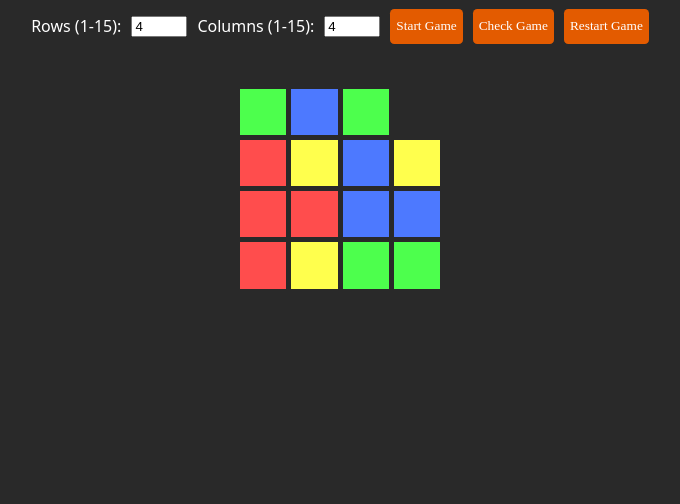
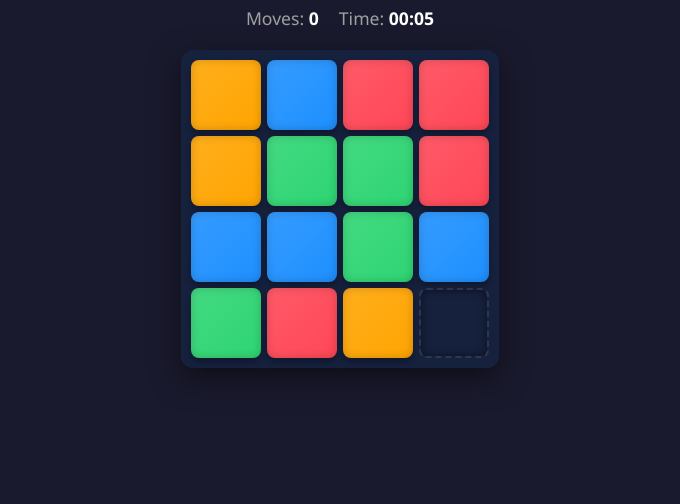
Before and after one commit to webhtm/color-slide, a plain HTML site: page index.htm in a window 1280 px wide. Shown: the part 296-800 px from the top of the page, without its empty margins (300-980 px from the left). Drawn offline with Linux system fonts and the light colour scheme.

Commit message:
Update index.htm

```diff
--- a/index.htm
+++ b/index.htm
@@ -3,242 +3,395 @@
 <head>
     <meta charset="UTF-8">
     <meta name="viewport" content="width=device-width, initial-scale=1.0">
-    <title>Color Sorting Sliding Game</title>
+    <title>Color Sliding Game</title>
     <style>
+        :root {
+            --bg-color: #1a1a2e;
+            --panel-color: #16213e;
+            --accent-color: #e94560;
+            --text-color: #ecf0f1;
+            --tile-shadow: 0 4px 6px rgba(0, 0, 0, 0.3);
+        }
+
         body {
-            font-family: system-ui, -apple-system, BlinkMacSystemFont, 'Segoe UI', Roboto, Oxygen, Ubuntu, Cantarell, 'Open Sans', 'Helvetica Neue', sans-serif;
+            font-family: 'Segoe UI', Roboto, Helvetica, Arial, sans-serif;
             display: flex;
             flex-direction: column;
             align-items: center;
             justify-content: center;
-            height: 100vh;
+            min-height: 100vh;
             margin: 0;
-            background-color: #292929;
-            color: white;
+            background-color: var(--bg-color);
+            color: var(--text-color);
         }
 
         h1 {
-            margin-bottom: 20px;
+            margin-bottom: 10px;
+            font-weight: 300;
+            letter-spacing: 2px;
+            text-transform: uppercase;
+            text-shadow: 0 2px 10px rgba(233, 69, 96, 0.5);
         }
 
-        #game-container {
+        .stats-bar {
+            display: flex;
+            gap: 20px;
+            margin-bottom: 20px;
+            font-size: 1.1rem;
+            color: #a0a0a0;
+        }
+
+        .stat-value {
+            color: white;
+            font-weight: bold;
+        }
+
+        #game-board {
+            padding: 10px;
+            background-color: var(--panel-color);
+            border-radius: 12px;
+            box-shadow: 0 10px 30px rgba(0,0,0,0.5);
             display: grid;
-            gap: 5px;
-            margin-top: 20px;
+            gap: 6px;
+            /* Transitions for smooth resizing */
+            transition: all 0.3s ease;
         }
 
         .block {
             display: flex;
             justify-content: center;
             align-items: center;
-            font-size: 24px;
-            color: #fff;
+            border-radius: 8px;
             cursor: pointer;
-            transition: transform 0.3s;
+            font-weight: bold;
+            font-size: 0; /* Hide text, rely on color */
+            box-shadow: inset 0 0 10px rgba(0,0,0,0.2), var(--tile-shadow);
+            transition: transform 0.1s, filter 0.2s;
+            position: relative;
+            overflow: hidden;
         }
 
-        .red { background-color: #ff4d4d; }
-        .blue { background-color: #4d79ff; }
-        .green { background-color: #4dff4d; }
-        .yellow { background-color: #ffff4d; color: #000; }
+        .block:hover {
+            filter: brightness(1.1);
+            transform: scale(0.98);
+        }
+
+        .block::after {
+            content: '';
+            position: absolute;
+            top: 0; left: 0; right: 0; bottom: 0;
+            background: linear-gradient(135deg, rgba(255,255,255,0.1) 0%, rgba(255,255,255,0) 100%);
+        }
+
+        /* Dynamic Colors based on ID */
+        .color-0 { background-color: #ff4757; } /* Red */
+        .color-1 { background-color: #2ed573; } /* Green */
+        .color-2 { background-color: #1e90ff; } /* Blue */
+        .color-3 { background-color: #ffa502; } /* Orange */
+        .color-4 { background-color: #9b59b6; } /* Purple */
+        .color-5 { background-color: #00cec9; } /* Teal */
+        .color-6 { background-color: #ff7f50; } /* Coral */
+        .color-7 { background-color: #7bed9f; } /* Lime */
 
         .empty {
-            background-color: #292929;
+            background-color: transparent;
+            box-shadow: inset 0 0 10px rgba(0,0,0,0.5);
             cursor: default;
+            border: 2px dashed rgba(255,255,255,0.1);
+        }
+        .empty:hover { transform: none; filter: none; }
+        .empty::after { display: none; }
+
+        form {
+            margin-bottom: 25px;
+            background: var(--panel-color);
+            padding: 15px 25px;
+            border-radius: 50px;
+            box-shadow: 0 5px 15px rgba(0,0,0,0.2);
+            display: flex;
+            align-items: center;
+            gap: 15px;
+            flex-wrap: wrap;
+            justify-content: center;
         }
 
-        form {
-            margin-bottom: 20px;
+        input {
+            background: rgba(255,255,255,0.1);
+            border: 1px solid rgba(255,255,255,0.2);
+            padding: 8px 12px;
+            border-radius: 6px;
+            color: white;
+            width: 50px;
             text-align: center;
-            display: flex;
-            flex-wrap: wrap;
-            justify-content: center;
-            align-items: center;
-        }
-
-        label, input, button {
-            margin: 5px;
         }
 
         button {
-            background-color: #e35b00;
+            background-color: var(--accent-color);
             color: white;
-            font-family: Heebo;
             border: none;
-            border-radius: 4.3px;
-            height: 35px;
+            padding: 10px 20px;
+            border-radius: 20px;
+            font-weight: bold;
+            cursor: pointer;
+            transition: transform 0.2s, background-color 0.2s;
+            text-transform: uppercase;
+            font-size: 0.9rem;
         }
 
-        #buttons-container {
+        button:hover {
+            background-color: #ff6b81;
+            transform: translateY(-2px);
+            box-shadow: 0 5px 15px rgba(233, 69, 96, 0.4);
+        }
+
+        button:active {
+            transform: translateY(0);
+        }
+
+        /* Modal for winning */
+        .modal {
+            position: fixed;
+            top: 0; left: 0; width: 100%; height: 100%;
+            background: rgba(0,0,0,0.8);
             display: flex;
             justify-content: center;
             align-items: center;
-            margin-top: 10px;
+            opacity: 0;
+            pointer-events: none;
+            transition: opacity 0.3s;
+            z-index: 10;
+        }
+        .modal.active { opacity: 1; pointer-events: auto; }
+        .modal-content {
+            background: var(--panel-color);
+            padding: 40px;
+            border-radius: 15px;
+            text-align: center;
+            border: 1px solid var(--accent-color);
         }
     </style>
 </head>
 <body>
-    <h1>Color Sorting Sliding Game</h1>
-    <form id="size-form">
-        <label for="rows">Rows (1-15):</label>
-        <input type="number" id="rows" name="rows" min="1" max="15" value="4"placeholder="Rows">
-        <label for="columns">Columns (1-15):</label>
-        <input type="number" id="columns" name="columns" min="1" max="15" value="4" placeholder="Lines">
-        <button type="submit">Start Game</button>
-        <button type="button" id="check-btn" style="display: none;">Check Game</button>
-        <button type="button" id="restart-btn" style="display: none;">Restart Game</button>
+
+    <h1>Color Slide</h1>
+
+    <form id="settings-form">
+        <label>Size:</label>
+        <input type="number" id="grid-size" min="3" max="8" value="4" title="Grid Size (NxN)">
+        <button type="submit">New Game</button>
     </form>
-    <div id="game-container"></div>
+
+    <div class="stats-bar">
+        <div>Moves: <span id="move-count" class="stat-value">0</span></div>
+        <div>Time: <span id="time-count" class="stat-value">00:00</span></div>
+    </div>
+
+    <div id="game-board"></div>
+
+    <div id="win-modal" class="modal">
+        <div class="modal-content">
+            <h2 style="color: var(--accent-color)">Sorted!</h2>
+            <p>You organized the colors in <span id="final-moves">0</span> moves.</p>
+            <button onclick="document.getElementById('win-modal').classList.remove('active'); initGame();">Play Again</button>
+        </div>
+    </div>
 
     <script>
-        const colors = ['red', 'blue', 'green', 'yellow'];
-        let blocks = [];
-        let emptyIndex;
-        let rows = 4;
-        let columns = 4;
+        // -- Configuration --
+        let gridSize = 4;
+        let blocks = []; // Array storing color IDs
+        let emptyIndex = -1;
+        let moves = 0;
+        let timerInterval;
+        let seconds = 0;
+        let isGameActive = false;
 
-        const gameContainer = document.getElementById('game-container');
-        const restartButton = document.getElementById('restart-btn');
-        const checkButton = document.getElementById('check-btn');
+        const board = document.getElementById('game-board');
+        const moveDisplay = document.getElementById('move-count');
+        const timeDisplay = document.getElementById('time-count');
 
-        document.getElementById('size-form').addEventListener('submit', (event) => {
-            event.preventDefault();
-            rows = parseInt(document.getElementById('rows').value);
-            columns = parseInt(document.getElementById('columns').value);
-            createBlocks();
+        // Extended palette for larger grids
+        const MAX_COLORS = 8;
+
+        document.getElementById('settings-form').addEventListener('submit', (e) => {
+            e.preventDefault();
+            const input = parseInt(document.getElementById('grid-size').value);
+            if(input >= 3 && input <= 8) {
+                gridSize = input;
+                initGame();
+            } else {
+                alert("Please choose a size between 3 and 8.");
+            }
         });
 
-        function shuffle(array) {
-            for (let i = array.length - 1; i > 0; i--) {
-                const j = Math.floor(Math.random() * (i + 1));
-                [array[i], array[j]] = [array[j], array[i]];
+        function initGame() {
+            // Reset Stats
+            moves = 0;
+            seconds = 0;
+            isGameActive = true;
+            stopTimer();
+            startTimer();
+            updateStats();
+            document.getElementById('win-modal').classList.remove('active');
+
+            // Setup CSS Grid
+            board.style.gridTemplateColumns = `repeat(${gridSize}, 1fr)`;
+            board.style.gridTemplateRows = `repeat(${gridSize}, 1fr)`;
+
+            // Adjust board size based on grid size (responsiveness)
+            const tileSize = gridSize > 5 ? 50 : 70;
+            board.style.width = `${gridSize * tileSize + (gridSize-1)*6}px`;
+            board.style.height = `${gridSize * tileSize + (gridSize-1)*6}px`;
+
+            // 1. Create a SOLVED state first
+            // Each ROW will have a unique color.
+            // Row 0 = Color 0, Row 1 = Color 1, etc.
+            // The last cell (bottom right) is empty.
+            blocks = [];
+            for (let r = 0; r < gridSize; r++) {
+                for (let c = 0; c < gridSize; c++) {
+                    if (r === gridSize - 1 && c === gridSize - 1) {
+                        blocks.push('empty');
+                    } else {
+                        // Assign color based on ROW index (r)
+                        // Use modulo to cycle colors if grid > palette size
+                        blocks.push(r % MAX_COLORS);
+                    }
+                }
+            }
+            emptyIndex = blocks.length - 1;
+
+            // 2. Scramble the board using VALID moves only
+            // This guarantees the puzzle is solvable.
+            scrambleBoard(gridSize * 25); // Number of scramble moves
+
+            renderBoard();
+        }
+
+        function scrambleBoard(amount) {
+            // We simulate random moves without triggering win checks or animations
+            let previousIndex = -1;
+
+            for(let i=0; i<amount; i++) {
+                const neighbors = getValidNeighbors(emptyIndex);
+                // Try not to undo the move we just made immediately
+                const filteredNeighbors = neighbors.filter(n => n !== previousIndex);
+                const candidates = filteredNeighbors.length > 0 ? filteredNeighbors : neighbors;
+
+                const randomNeighbor = candidates[Math.floor(Math.random() * candidates.length)];
+
+                // Swap in memory
+                swap(emptyIndex, randomNeighbor);
+                previousIndex = emptyIndex; // The old empty pos is now where we moved from
+                emptyIndex = randomNeighbor;
             }
         }
 
-        function createBlocks() {
-            blocks = [];
-            for (let i = 0; i < rows * columns - 1; i++) {
-                blocks.push(colors[i % colors.length]);
-            }
-            blocks.push('empty');
-            shuffle(blocks);
-            emptyIndex = blocks.indexOf('empty');
+        function getValidNeighbors(index) {
+            const neighbors = [];
+            const row = Math.floor(index / gridSize);
+            const col = index % gridSize;
 
-            gameContainer.style.gridTemplateColumns = `repeat(${columns}, 1fr)`;
-            gameContainer.style.gridTemplateRows = `repeat(${rows}, 1fr)`;
-            gameContainer.style.width = `${columns * 50}px`;
-            gameContainer.style.height = `${rows * 50}px`;
-            updateBlocks();
+            if (row > 0) neighbors.push(index - gridSize); // Up
+            if (row < gridSize - 1) neighbors.push(index + gridSize); // Down
+            if (col > 0) neighbors.push(index - 1); // Left
+            if (col < gridSize - 1) neighbors.push(index + 1); // Right
 
-            restartButton.style.display = 'block';
-            checkButton.style.display = 'block';
+            return neighbors;
         }
 
-        function restartGame() {
-            createBlocks();
+        function swap(i, j) {
+            [blocks[i], blocks[j]] = [blocks[j], blocks[i]];
         }
 
-        function saveGame() {
-            const gameState = {
-                blocks: blocks,
-                emptyIndex: emptyIndex
-            };
-            localStorage.setItem('savedBlocks', JSON.stringify(gameState));
+        function renderBoard() {
+            board.innerHTML = '';
+            blocks.forEach((val, index) => {
+                const div = document.createElement('div');
+                div.classList.add('block');
+
+                if (val === 'empty') {
+                    div.classList.add('empty');
+                } else {
+                    div.classList.add(`color-${val}`);
+                    div.textContent = val; // Optional: helps colorblind accessibility debug
+                }
+
+                div.dataset.index = index;
+                // Touch/Click event
+                div.addEventListener('click', () => handleMove(index));
+                board.appendChild(div);
+            });
         }
 
-        function canMove(index) {
-            const row = Math.floor(index / columns);
-            const col = index % columns;
-            const emptyRow = Math.floor(emptyIndex / columns);
-            const emptyCol = emptyIndex % columns;
+        function handleMove(index) {
+            if (!isGameActive) return;
 
-            return (row === emptyRow && Math.abs(col - emptyCol) === 1) || (col === emptyCol && Math.abs(row - emptyRow) === 1);
-        }
+            const neighbors = getValidNeighbors(emptyIndex);
 
-        function moveBlock(index) {
-            [blocks[index], blocks[emptyIndex]] = [blocks[emptyIndex], blocks[index]];
-            emptyIndex = index;
-            updateBlocks();
-            saveGame();
+            // If the clicked tile is a neighbor of the empty tile
+            if (neighbors.includes(index)) {
+                // Swap Logic
+                swap(index, emptyIndex);
+                emptyIndex = index;
 
-            if (isSorted()) {
-                alert('Congratulations! You have sorted the colors correctly.');
-                // Optionally, you can reset the game or perform other actions upon winning
+                moves++;
+                updateStats();
+                renderBoard(); // Re-render to show new state
+
+                // Slight delay to allow render before alerting
+                setTimeout(checkWin, 50);
             }
         }
 
-        function isSorted() {
+        function checkWin() {
+            // Win Condition:
+            // 1. Last block is empty
+            // 2. All blocks in Row X are Color X
+
+            if (blocks[blocks.length - 1] !== 'empty') return;
+
+            let isSorted = true;
+
             for (let i = 0; i < blocks.length - 1; i++) {
-                if (blocks[i] !== colors[i % colors.length]) {
-                    return false;
+                const row = Math.floor(i / gridSize);
+                const color = blocks[i];
+
+                // The color should match the row number (modulo Max Colors)
+                if (color !== (row % MAX_COLORS)) {
+                    isSorted = false;
+                    break;
                 }
             }
-            return true;
+
+            if (isSorted) {
+                isGameActive = false;
+                stopTimer();
+                document.getElementById('final-moves').innerText = moves;
+                document.getElementById('win-modal').classList.add('active');
+            }
         }
 
-        function updateBlocks() {
-            gameContainer.innerHTML = '';
-            blocks.forEach((color, index) => {
-                const block = document.createElement('div');
-                block.classList.add('block');
-                if (color === 'empty') {
-                    block.classList.add('empty');
-                } else {
-                    block.classList.add(color);
-                }
-                block.dataset.index = index;
-                gameContainer.appendChild(block);
-            });
+        function updateStats() {
+            moveDisplay.innerText = moves;
         }
 
-        gameContainer.addEventListener('click', (event) => {
-            const index = parseInt(event.target.dataset.index);
-            if (canMove(index)) {
-                moveBlock(index);
-            }
-        });
+        function startTimer() {
+            timerInterval = setInterval(() => {
+                seconds++;
+                const m = Math.floor(seconds / 60).toString().padStart(2, '0');
+                const s = (seconds % 60).toString().padStart(2, '0');
+                timeDisplay.innerText = `${m}:${s}`;
+            }, 1000);
+        }
 
-        restartButton.addEventListener('click', () => {
-            restartGame();
-        });
+        function stopTimer() {
+            clearInterval(timerInterval);
+        }
 
-        checkButton.addEventListener('click', () => {
-            if (isSorted()) {
-                alert('Congratulations! You have sorted the colors correctly.');
-            } else {
-                alert('The colors are not yet sorted correctly.');
-            }
-        });
+        // Initialize on load
+        window.addEventListener('load', initGame);
 
-        // Save game state when the page is about to unload
-        window.addEventListener('beforeunload', () => {
-            saveGame();
-        });
-
-        // Load game state when the page loads
-        window.addEventListener('load', () => {
-            if (localStorage.getItem('savedBlocks')) {
-                const savedState = JSON.parse(localStorage.getItem('savedBlocks'));
-                blocks = savedState.blocks;
-                emptyIndex = savedState.emptyIndex;
-                rows = Math.floor(Math.sqrt(blocks.length));
-                columns = rows;
-                gameContainer.style.gridTemplateColumns = `repeat(${columns}, 1fr)`;
-                gameContainer.style.gridTemplateRows = `repeat(${rows}, 1fr)`;
-                gameContainer.style.width = `${columns * 50}px`;
-                gameContainer.style.height = `${rows * 50}px`;
-                updateBlocks();
-                restartButton.style.display = 'block';
-                checkButton.style.display = 'block';
-
-                // Automatically check if the game is sorted when loading
-                if (isSorted()) {
-                    alert('Congratulations! You have sorted the colors correctly.');
-                }
-            } else {
-                createBlocks();
-            }
-        });
     </script>
 </body>
 </html>
```
